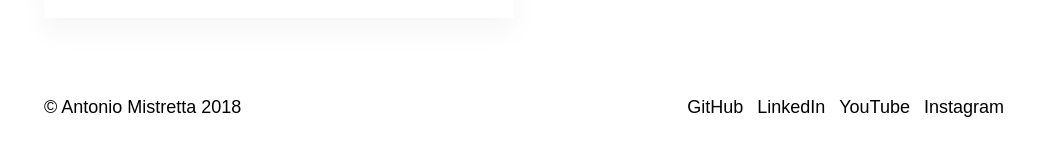
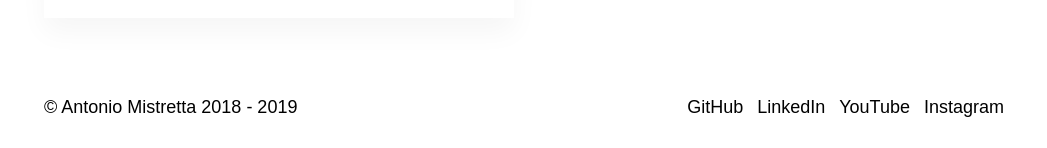
Before and after one commit to ymsimei/digital-portfolio, a Jekyll site: the page built from index.md, in a window 1280 px wide and 900 px high, scrolled down 694 px. Shown: the part 749-897 px from the top of the window, without its empty margins (116-1163 px from the left). Built offline with Jekyll 4.4.1, drawn with Linux system fonts in a browser that asks for light colours; some web fonts are replaced.

Commit message:
updated copy

```diff
--- a/_includes/footer.md
+++ b/_includes/footer.md
@@ -1,6 +1,6 @@
 <div class="footer wrap">
   <div class="container">
-    <p>© Antonio Mistretta 2018</p>
+    <p>© Antonio Mistretta 2018 - 2019</p>
     <span>
       <a href="https://github.com/ymsimei" target="_blank">GitHub</a>
       <a href="https://www.linkedin.com/in/antoniomistretta" target="_blank">LinkedIn</a>
```
